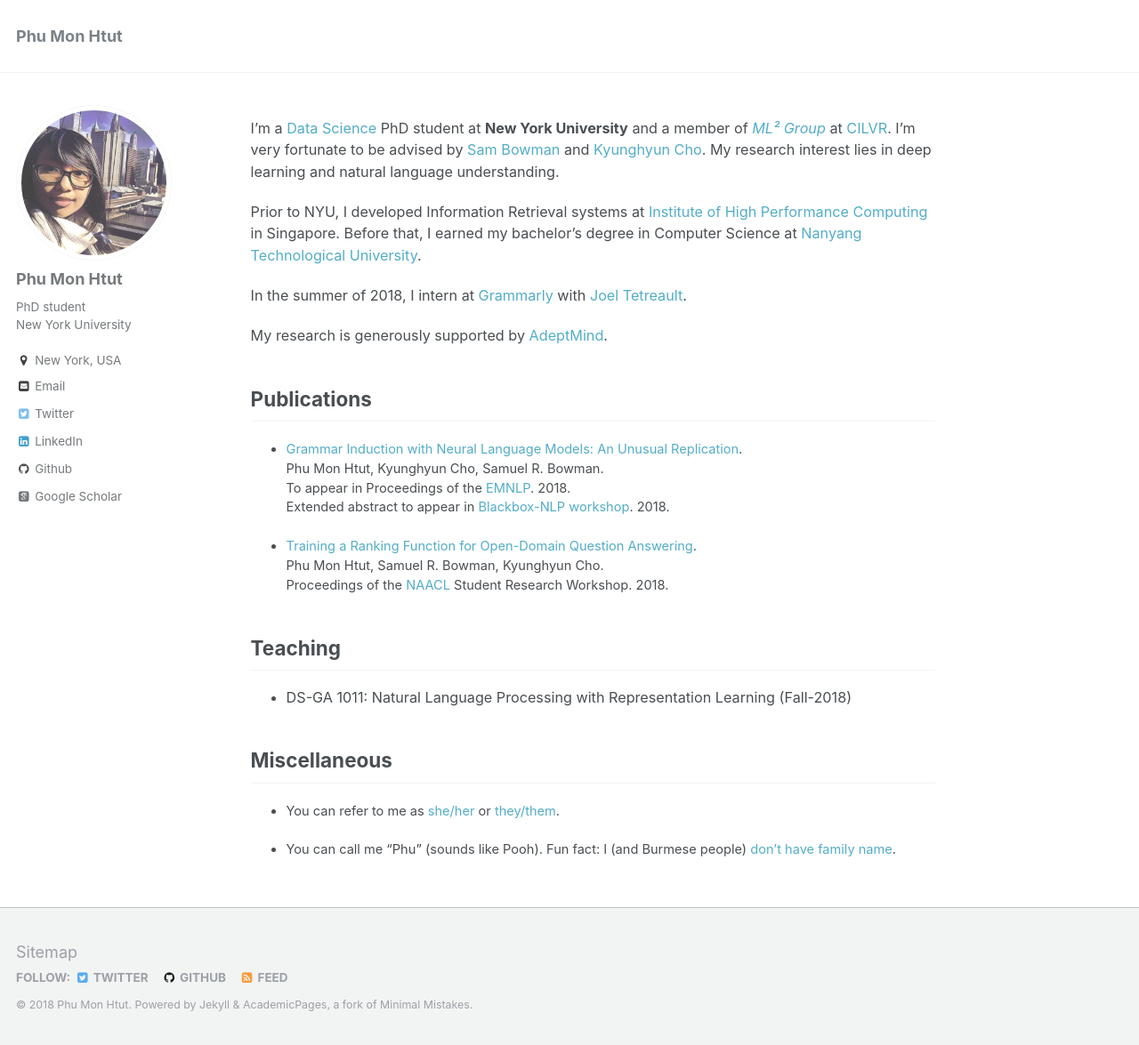
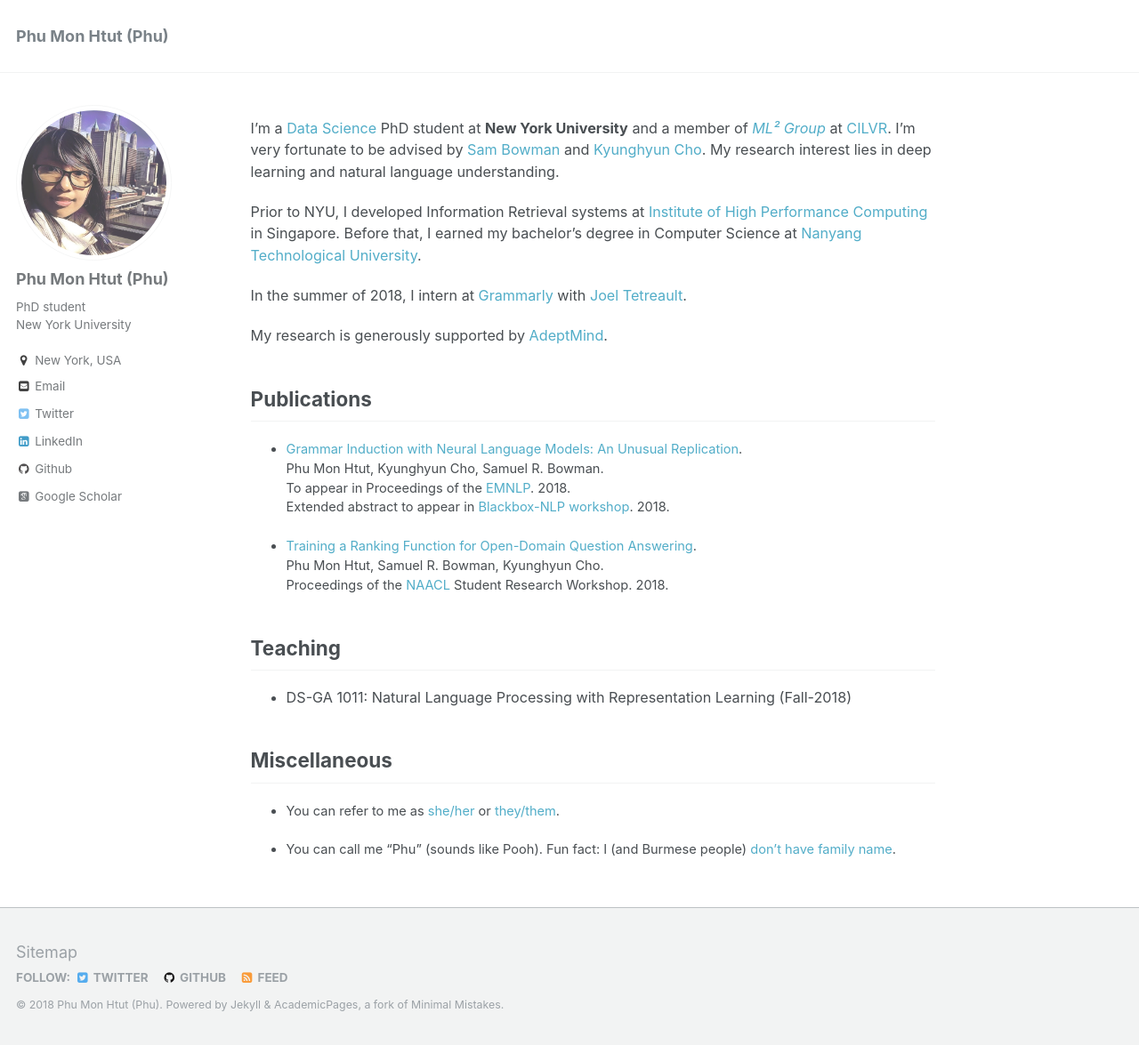
Before and after one commit to phu-pmh/phu-pmh.github.io, a Jekyll site: the page built from _pages/about.md, in a window 1280 px wide and 1175 px high. Shown: the whole window at 89% size. Built offline with Jekyll 4.4.1, drawn with Linux system fonts in a browser that asks for light colours; some web fonts are replaced.

Commit message:
update name

```diff
--- a/_config.yml
+++ b/_config.yml
@@ -7,9 +7,9 @@
 
 # Site Settings
 locale                   : "en-US"
-title                    : "Phu Mon Htut"
+title                    : "Phu Mon Htut (Phu)"
 title_separator          : "-"
-name                     : &name "Phu Mon Htut"
+name                     : &name "Phu Mon Htut (Phu)"
 description              : &description "PhD student, New York University"
 url                      : https://phumonhtut.me # the base hostname & protocol for your site e.g. "https://mmistakes.github.io"
 baseurl                  : "" # the subpath of your site, e.g. "/blog"
@@ -78,7 +78,7 @@ analytics:
 
 # Site Author
 author:
-  name             : "Phu Mon Htut"
+  name             : "Phu Mon Htut (Phu)"
   avatar           : "bio-photo.jpg"
   bio              : "PhD student </br> New York University"
   location         : "New York, USA"
```
